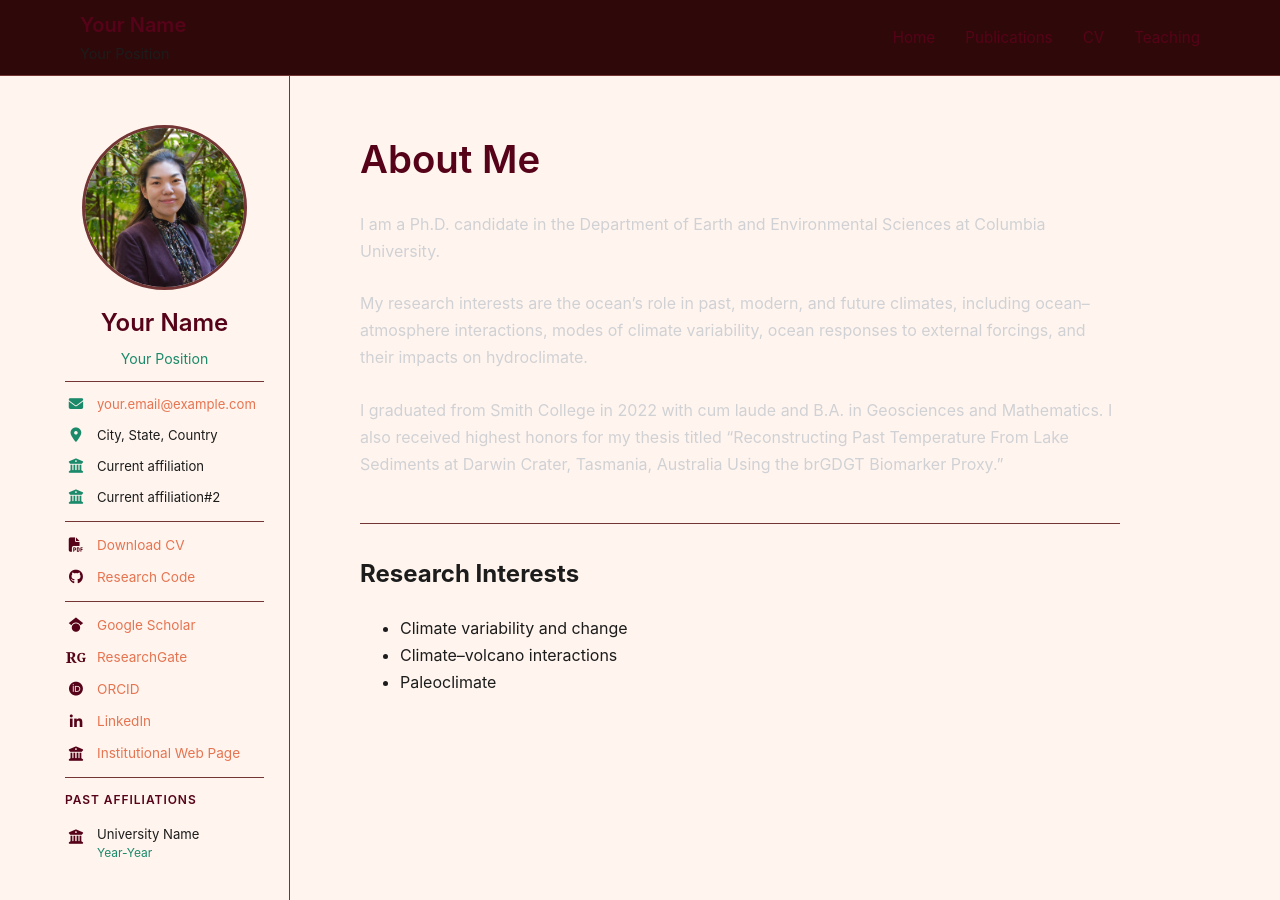
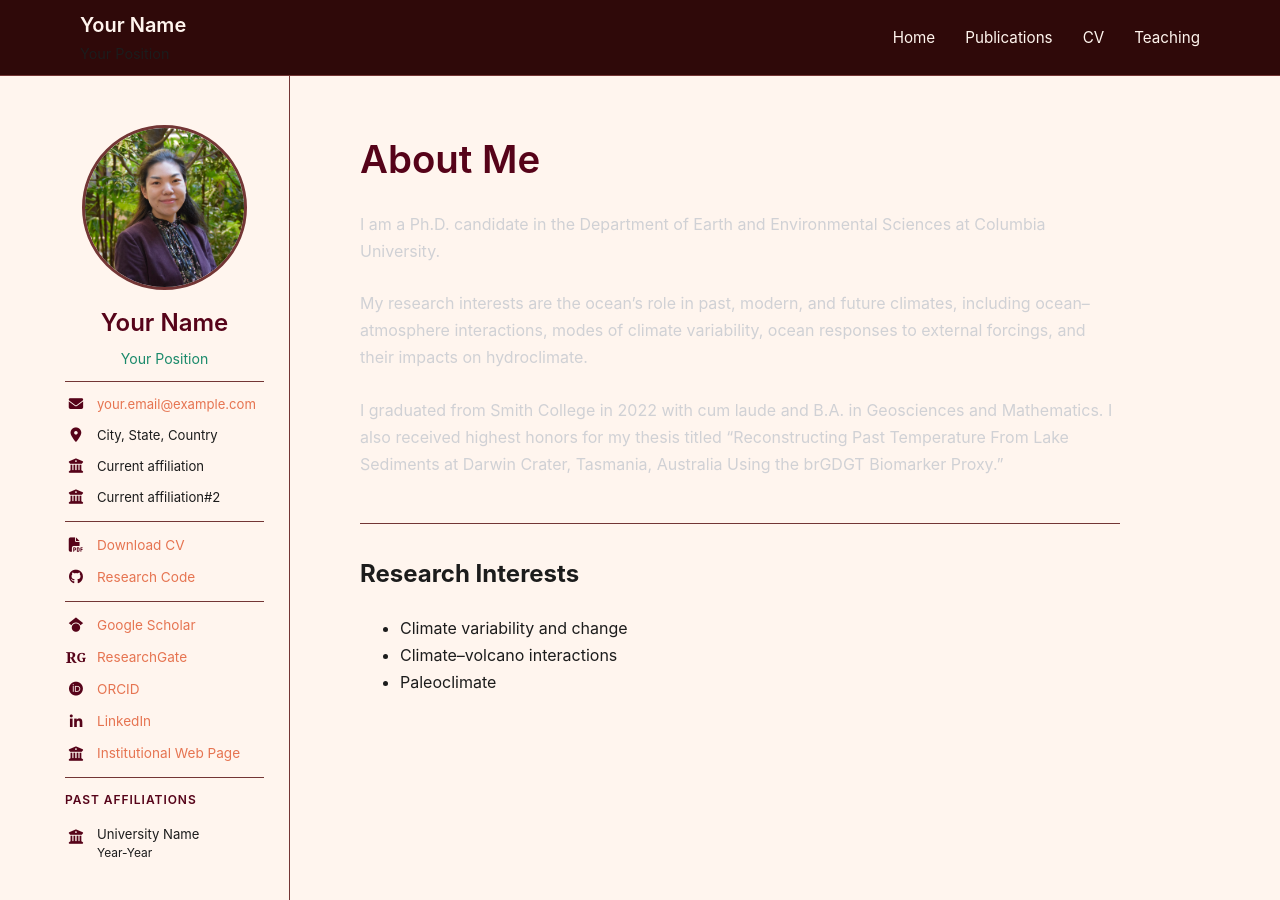
Before and after one commit to isugiura/isugiura.github.io, a Jekyll site: the page built from index.md, in a window 1280 px wide and 900 px high. Built offline with Jekyll 4.4.1, drawn with Linux system fonts in a browser that asks for light colours.

Commit message:
Changing colors

```diff
--- a/assets/css/style.scss
+++ b/assets/css/style.scss
@@ -14,16 +14,19 @@
   --bg-main: #FFF5EE;
   --bg-header-footer: #2F0909;
 
-  --text-header: #560319;
+  --text-header-footer: #FFF5EE;
+  --text-section: #560319;
   --text-main: #1C1C1C;
   --text-muted: #1B8A6B;
 
+  --icon: #560319;
   --link: #E67451;
-  --link-hover: #954535;
+  --link-hover: #9E4638;
 
   --border: #733635;
 
-  --accent-hover: #2F539B;
+  --accent: #FFF5EE;
+  --accent-hover: #E67451;
 }
 
 
@@ -87,7 +90,7 @@ body {
 }
 
 .header-name a {
-  color: var(--text-header);
+  color: var(--text-header-footer);
   text-decoration: none;
 
   font-size: 1.25rem;
@@ -107,7 +110,7 @@ body {
 }
 
 .site-nav a {
-  color: var(--text-header);
+  color: var(--accent);
   text-decoration: none;
 
   font-size: 0.95rem;
@@ -175,7 +178,7 @@ body {
 .sidebar h2 {
   margin: 0;
 
-  color: var(--text-header);
+  color: var(--text-section);
 
   font-size: 1.5rem;
   font-weight: 600;
@@ -240,7 +243,7 @@ body {
 }
 
 .contact-info i {
-  color: var(--text-muted);
+  color: var(--icon);
 }
 
 
@@ -253,7 +256,7 @@ body {
 
   text-align: left;
 
-  color: var(--text-header);
+  color: var(--text-section);
 
   font-size: 0.75rem;
   font-weight: 600;
@@ -342,7 +345,7 @@ body {
   align-items: center;
   justify-content: center;
 
-  color: var(--text-header);
+  color: var(--icon);
 
   font-size: 0.9rem;
 
@@ -389,7 +392,7 @@ body {
 }
 
 .past-affiliations small {
-  color: var(--text-muted);
+  color: var(--text-main);
 
   font-size: 0.75rem;
 }
@@ -454,7 +457,7 @@ body {
   font-size: 2.4rem;
   font-weight: 600;
 
-  color: var(--text-header);
+  color: var(--text-section);
 
   line-height: 1.3;
 }
@@ -501,7 +504,7 @@ body {
 
   padding: 20px 40px;
 
-  color: var(--text-muted);
+  color: var(text-header-footer);
 
   font-size: 0.85rem;
 }
```
